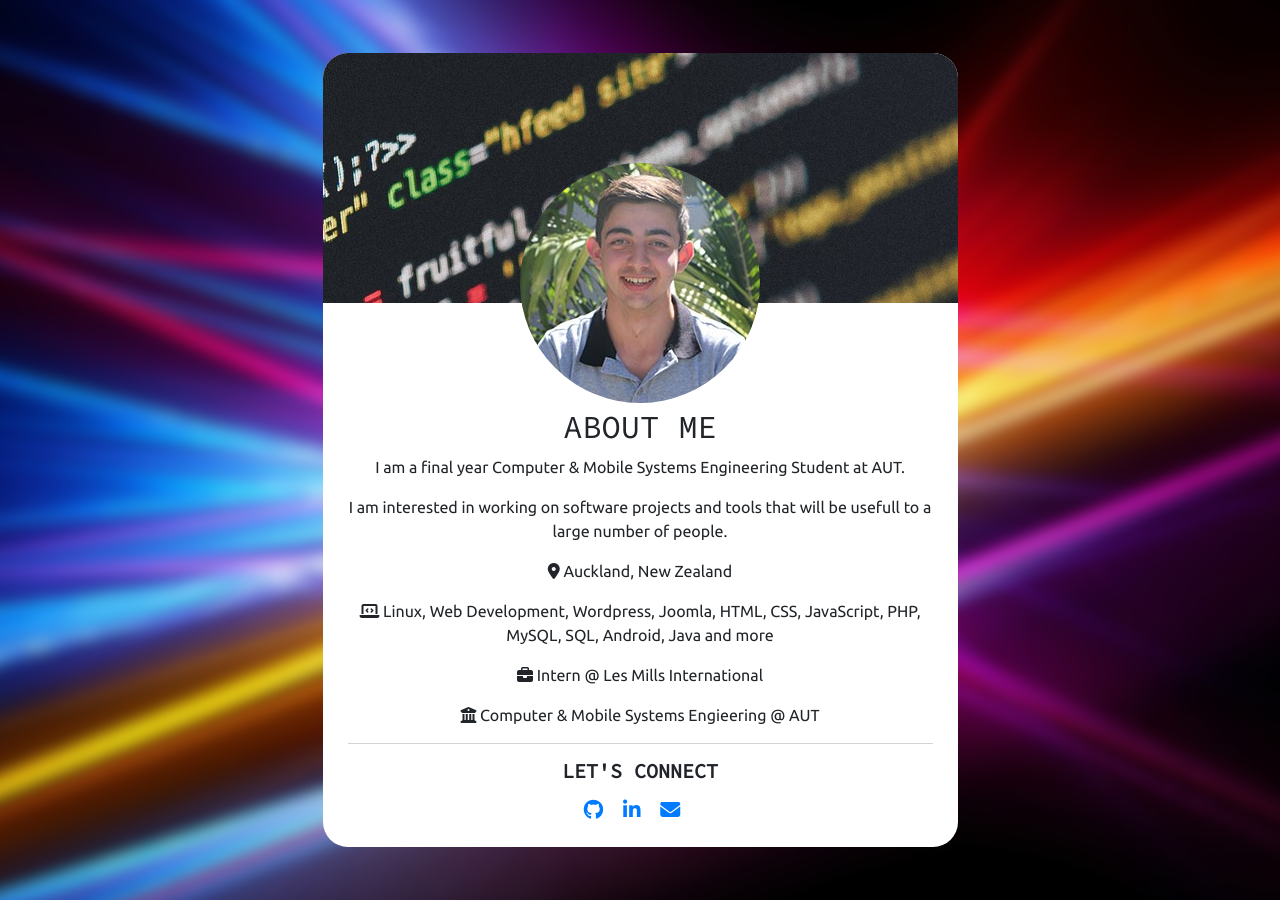
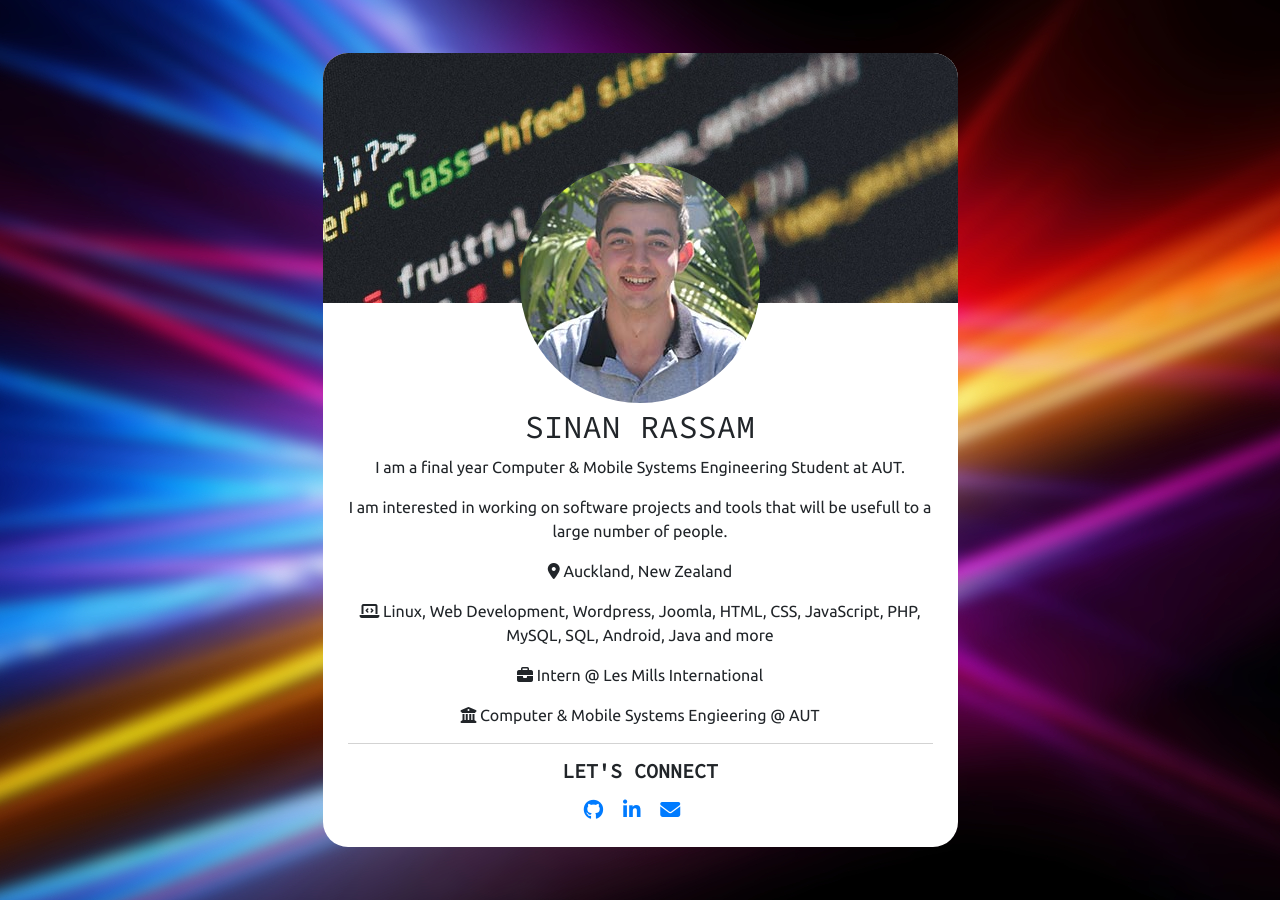
Before and after one commit to sinanrassam/sinanrassam.github.io, a Jekyll site: the page built from index.md, in a window 1280 px wide. Built offline with Jekyll 4.4.1, drawn with Linux system fonts in a browser that asks for light colours; nearby versions of some CDN libraries.

Commit message:
Fixed title

```diff
--- a/_layouts/default.html
+++ b/_layouts/default.html
@@ -15,7 +15,7 @@
                                 alt="{{ site.title }}" />
                         </div>
                         <div class="card-inner">
-                            <h2 class="profile-name">{{ page.title }}</h2>
+                            <h2 class="profile-name">{{ site.title }}</h2>
                             <p class="profile-bio">{{ site.bio }}</p>
                             <p class="profile-interest">{{ site.interest }}</p>
                             <p><i class="fas fa-map-marker-alt"></i> {{ site.location }}</p>
```
